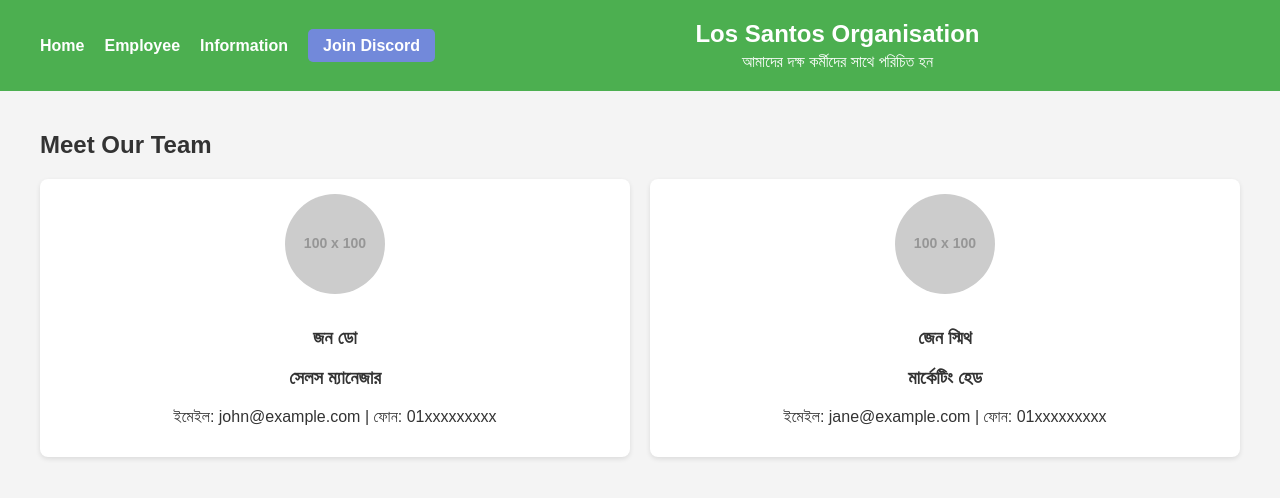
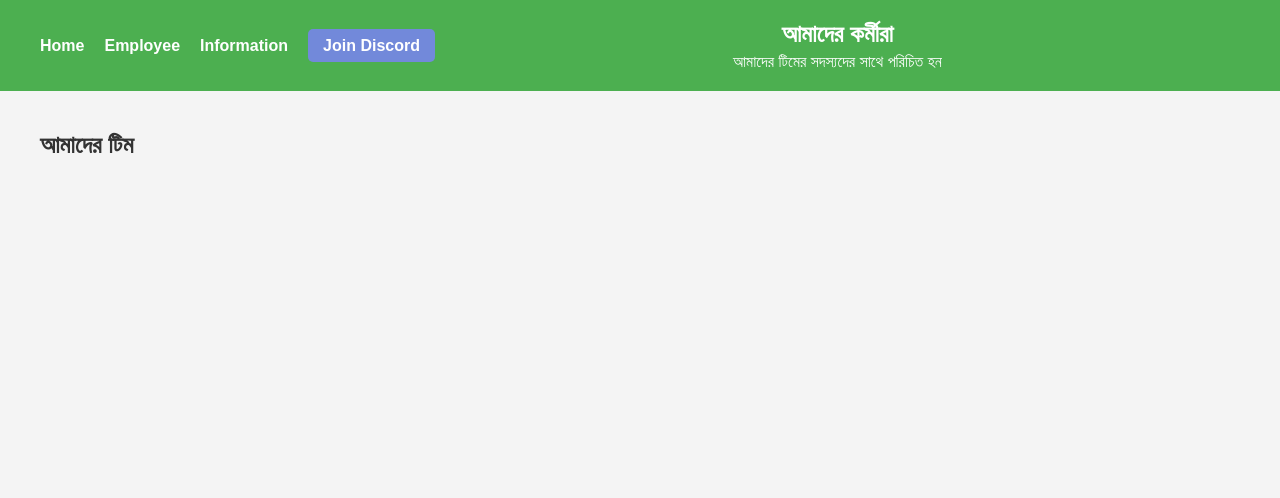
Before and after one commit to mujahid-BD/LSO, a plain HTML site: page employee.html in a window 1280 px wide. Drawn offline with Linux system fonts and the light colour scheme; placeholder pictures from the web are drawn by us.

Commit message:
Update employee.html

```diff
--- a/employee.html
+++ b/employee.html
@@ -3,7 +3,7 @@
 <head>
     <meta charset="UTF-8">
     <meta name="viewport" content="width=device-width, initial-scale=1.0">
-    <title>আমাদের টিম</title>
+    <title>আমাদের কর্মীরা</title>
     <link rel="stylesheet" href="style.css">
 </head>
 <body>
@@ -12,36 +12,26 @@
             <nav class="nav-left">
                 <ul>
                     <li><a href="index.html">Home</a></li>
-                    <li><a href="employee.html">Employee</a></li>
+                    <li><a href="#staff">Employee</a></li>
                     <li><a href="information.html">Information</a></li>
                     <li><a href="YOUR_DISCORD_INVITE_LINK_HERE" target="_blank" class="discord-btn">Join Discord</a></li>
                 </ul>
             </nav>
             <div class="header-title">
-                <h1>Los Santos Organisation</h1>
-                <p>আমাদের দক্ষ কর্মীদের সাথে পরিচিত হন</p>
+                <h1>আমাদের কর্মীরা</h1>
+                <p>আমাদের টিমের সদস্যদের সাথে পরিচিত হন</p>
             </div>
-            <div class="search-filter-container"></div>
+            <div class="search-filter-container">
+                <!-- এখানে ফিল্টার/সার্চ যোগ করতে চাইলে বলুন -->
+            </div>
         </div>
     </header>
 
     <section id="staff">
-        <h2>Meet Our Team</h2>
-        <div class="staff-grid">
-            <div class="staff-card">
-                <img src="https://via.placeholder.com/100?text=John" alt="জন ডো">
-                <h3>জন ডো</h3>
-                <h3>সেলস ম্যানেজার</h3>
-                <p>ইমেইল: john@example.com | ফোন: 01xxxxxxxxx</p>
-            </div>
-            <div class="staff-card">
-                <img src="https://via.placeholder.com/100?text=Jane" alt="জেন স্মিথ">
-                <h3>জেন স্মিথ</h3>
-                <h3>মার্কেটিং হেড</h3>
-                <p>ইমেইল: jane@example.com | ফোন: 01xxxxxxxxx</p>
-            </div>
-            <!-- আরও স্টাফ যোগ করুন -->
-        </div>
+        <h2>আমাদের টিম</h2>
+        <div id="staff-list" class="staff-grid"></div>
     </section>
+
+    <script src="employee.js"></script>
 </body>
 </html>
```
